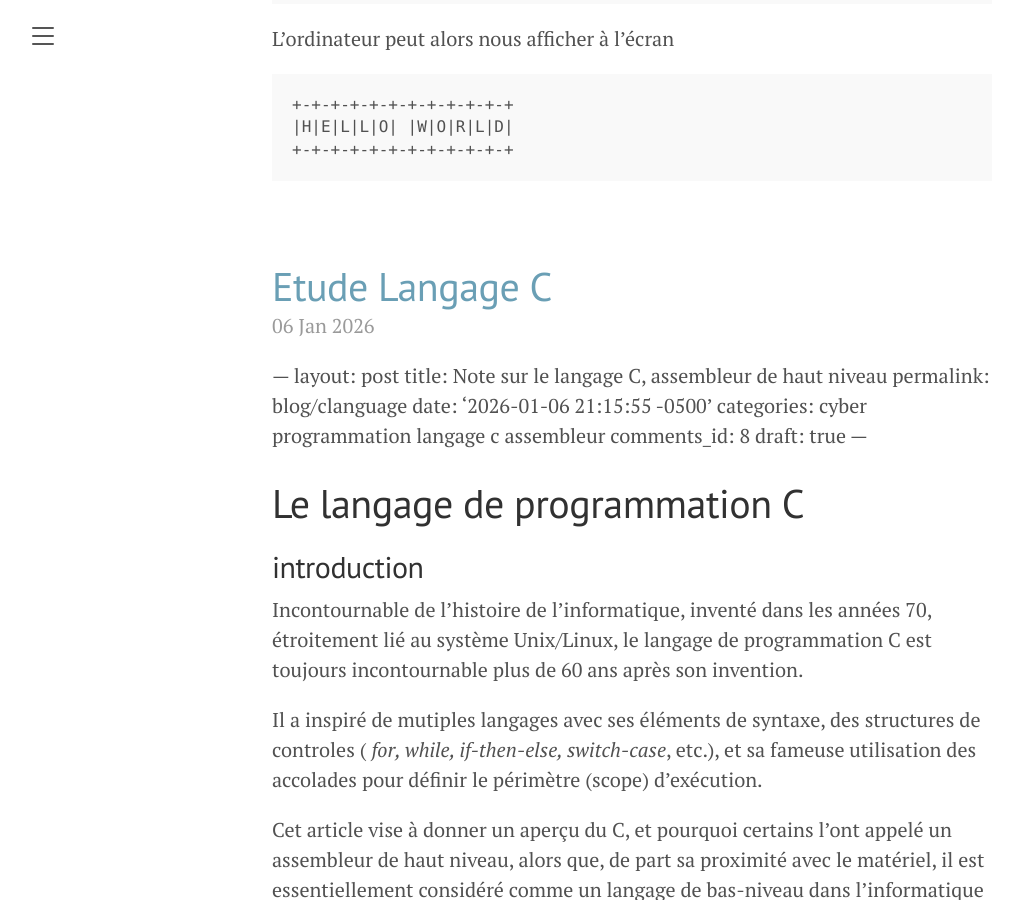
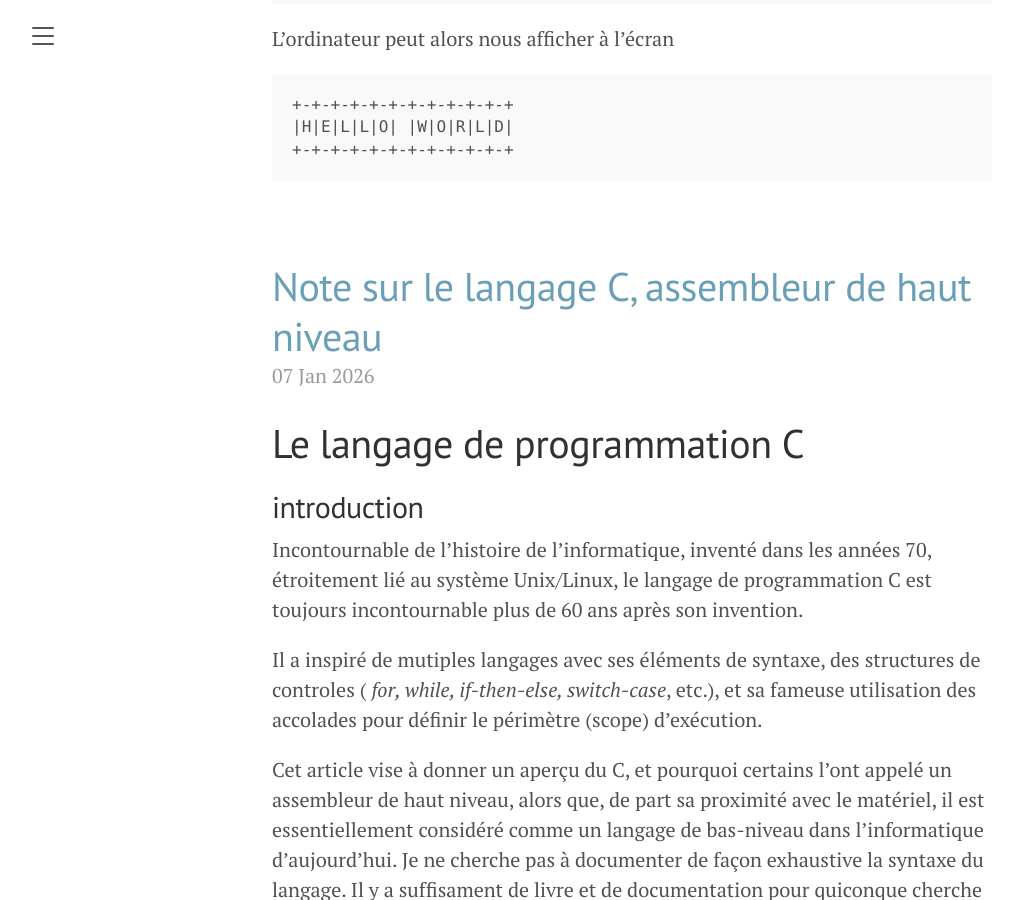
Before and after one commit to rvillemeur/rvillemeur.github.io, a Jekyll site: the page built from index.html, in a window 1280 px wide and 900 px high, scrolled down 3060 px. Shown: the whole window, without its empty margins (8-1027 px from the left). Built offline with Jekyll 4.4.1, drawn with Linux system fonts in a browser that asks for light colours; the list of posts is cut into pages by our own code.

Commit message:
fix header issue dans 2 posts

```diff
--- a/_posts/2026-01-06-etude-langage-c.md
+++ b/_posts/2026-01-06-etude-langage-c.md
@@ -1,10 +1,10 @@
-
---- layout: post
+---
+layout: post
 title: Note sur le langage C, assembleur de haut niveau
 permalink: blog/clanguage
 date: '2026-01-06 21:15:55 -0500'
 categories: cyber programmation langage c assembleur
-comments_id: 8
+comments_id: 9
 draft: true
 ---
 
```
Also changed, not shown: _posts/2026-01-05-etude-rust.md (+3 -2 lines).
